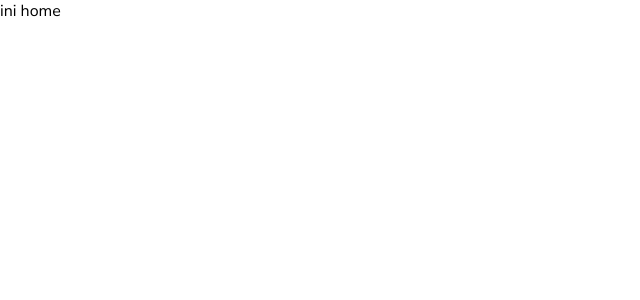
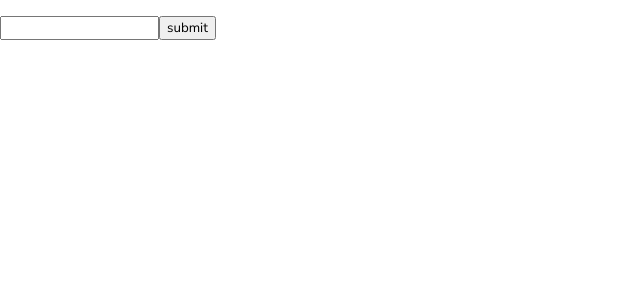
Before and after one commit to hariadiarief/dev-react-pokeapp, a React (Create React App) app: page / in a window 1280 px wide. Shown: the top 300 px of the page, without its empty margins (0-640 px from the left). Built offline with nearby package versions, Linux system fonts and the light colour scheme.

Commit message:
init context

```diff
--- /dev/null
+++ b/src/Context/RootContext.js
@@ -0,0 +1,14 @@
+import React, { Component, createContext, useState } from 'react'
+
+export const RootContext = createContext()
+export const RootContextConsumer = RootContext.Consumer
+
+export default function RootContextProvider({ children }) {
+	const [pokeballs, setPokeballs] = useState([])
+
+	const updatePokeballs = (params) => {
+		setPokeballs([...pokeballs, params])
+	}
+
+	return <RootContext.Provider value={{ pokeballs, updatePokeballs }}>{children}</RootContext.Provider>
+}
--- a/src/Pages/Home.js
+++ b/src/Pages/Home.js
@@ -1,7 +1,25 @@
-import React, { Component } from 'react'
+import React, { useState } from 'react'
 
-export default class Home extends Component {
-	render() {
-		return <div>ini home</div>
-	}
+import { RootContext, RootContextConsumer } from 'Context/RootContext'
+
+export default function Home() {
+	const [temp, setTemp] = useState('')
+
+	return (
+		<div>
+			<RootContextConsumer>
+				{(rootContext) => (
+					<div>
+						<ul>
+							{rootContext.pokeballs.map((pokeball) => (
+								<li>{pokeball}</li>
+							))}
+						</ul>
+						<input type='text' value={temp} onChange={({ target: { value } }) => setTemp(value)} />
+						<button onClick={() => rootContext.updatePokeballs([temp])}>submit</button>
+					</div>
+				)}
+			</RootContextConsumer>
+		</div>
+	)
 }
--- a/src/index.js
+++ b/src/index.js
@@ -2,6 +2,7 @@ import React from 'react'
 import ReactDOM from 'react-dom'
 
 import App from './App'
+import RootContextProvider from 'Context/RootContext'
 import './Style/Main.scss'
 
 import * as serviceWorkerRegistration from './serviceWorkerRegistration'
@@ -9,7 +10,9 @@ import reportWebVitals from './reportWebVitals'
 
 ReactDOM.render(
 	<React.StrictMode>
-		<App />
+		<RootContextProvider>
+			<App />
+		</RootContextProvider>
 	</React.StrictMode>,
 	document.getElementById('root')
 )
```
